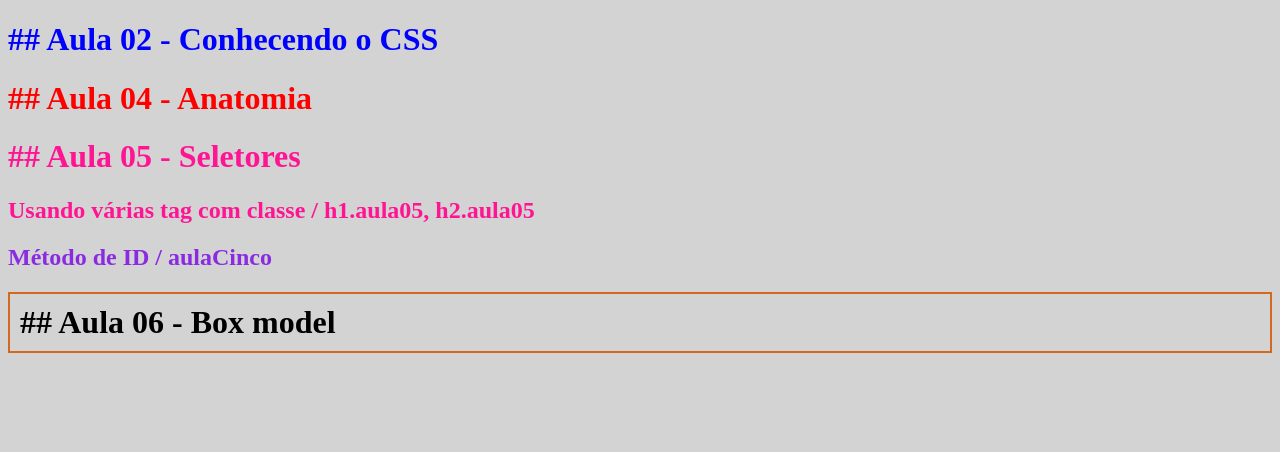
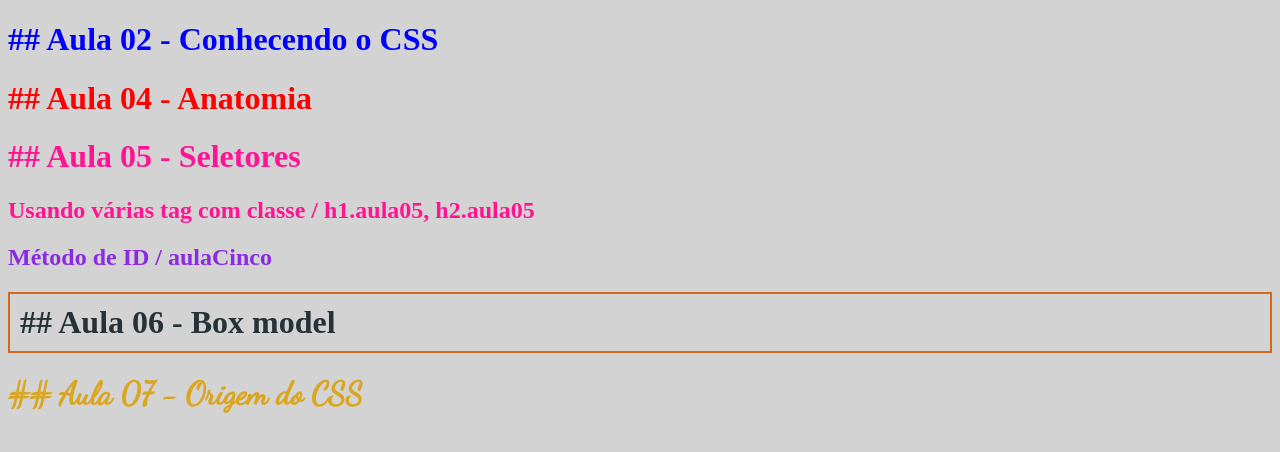
Before and after one commit to deibsoncogo/guiaEstelarCSS, a plain HTML site: page index.html in a window 1280 px wide. Drawn offline with Linux system fonts and the light colour scheme.

Commit message:
Aula 07 - Origem do CSS

```diff
--- a/index.html
+++ b/index.html
@@ -4,7 +4,13 @@
   <meta charset="UTF-8">
   <meta name="viewport" content="width=device-width, initial-scale=1.0">
   <title>GUIA ESTELAR - CSS</title>
-  <link rel="stylesheet" href="style.css">
+  <link rel="stylesheet" href="style.css"> <!-- IMPORTANDO AS ESTILIZAÇÕES -->
+
+  <style>
+    h1{
+      color: #263238;
+    }
+  </style>
 </head>
 <body>
   <h1 class="aula02">## Aula 02 - Conhecendo o CSS</h1>
@@ -16,5 +22,7 @@
   <h2 class="aula05" id="aulaCinco">Método de ID / aulaCinco</h2>
 
   <h1 class="aula06">## Aula 06 - Box model</h1>
+
+  <h1 class="aula07" style="color:goldenrod">## Aula 07 - Origem do CSS</h1>
 </body>
 </html>
--- a/style.css
+++ b/style.css
@@ -1,3 +1,5 @@
+@import url('https://fonts.googleapis.com/css2?family=Dancing+Script&display=swap');
+
 * {
   background-color: #d3d3d3;
 }
@@ -22,3 +24,7 @@ h1.aula06 {
   border: 2px solid chocolate; /* CRIAÇÃO DE UMA BORDA */
   padding: 10px; /* MARGEM INTERNA */
 }
+
+h1.aula07 {
+  font-family: 'Dancing Script', cursive;
+}
```
Also changed, not shown: 1 other file.
